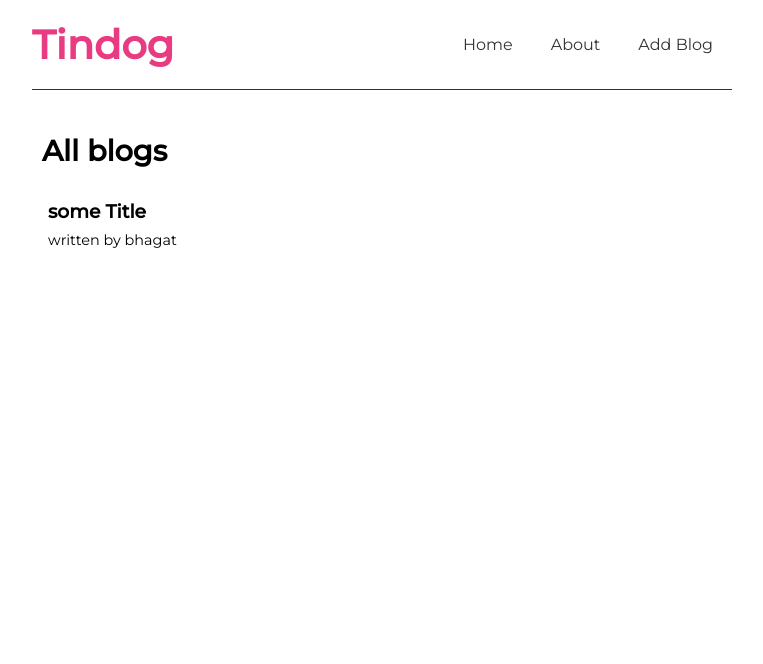
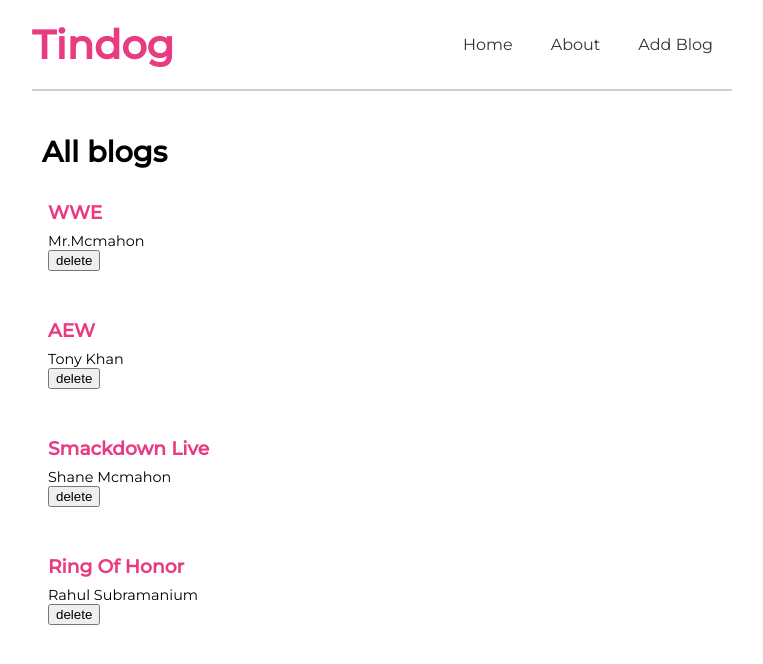
Before and after one commit to ChandanPk/wrestling-blogger, a React (Create React App) app: page / in a window 1280 px wide. Shown: the top 664 px of the page, without its empty margins (258-1021 px from the left). Built offline with nearby package versions, Linux system fonts and the light colour scheme.

Commit message:
create blog-listing component

```diff
--- /dev/null
+++ b/src/comps/Bloglist.js
@@ -0,0 +1,17 @@
+
+const Bloglist = ({ blogs }) => {
+
+    return (
+        <>
+            {blogs.map(blog => {
+                return <div className="blogs">
+                    <h3>{blog.title}</h3>
+                    <p>{blog.founder}</p>
+                    <button>delete</button>
+                </div>
+            })}
+        </>
+    );
+}
+
+export default Bloglist;
--- a/src/comps/Home.js
+++ b/src/comps/Home.js
@@ -1,12 +1,19 @@
+import Bloglist from "./Bloglist";
+import { useState } from "react";
 
-export default function Home(){
-    return(
+export default function Home() {
+
+    const [blogs, setBlogs] = useState([
+        { title: "WWE", body: "lorem ipsum is a dummy text for some", founder: "Mr.Mcmahon", id: 1 },
+        { title: "AEW", body: "lorem ipsum is a dummy text for some", founder: "Tony Khan", id: 2 },
+        { title: "Smackdown Live", body: "lorem ipsum is a dummy text for some", founder: "Shane Mcmahon", id: 3 },
+        { title: "Ring Of Honor", body: "lorem ipsum is a dummy text for some", founder: "Rahul Subramanium", id: 4 }
+    ])
+
+    return (
         <div className="home">
             <h2>All blogs</h2>
-            <div className="blogs">
-                <h3>some Title</h3>
-                <p>written by bhagat</p>
-            </div>
+            <Bloglist blogs={blogs} />
         </div>
     );
 }
--- a/src/index.css
+++ b/src/index.css
@@ -39,7 +39,7 @@
   justify-content: space-between;
   align-items: center;
   /* background-color: cadetblue; */
-  border-bottom: 1px solid #333;
+  border-bottom: 2px solid rgb(212, 206, 206);
 }
 
 nav > h1 {
@@ -76,7 +76,7 @@
 }
 
 .blogs h3{
-
+  color: var(--primary-color);
 }
 
 .blogs p {
```
